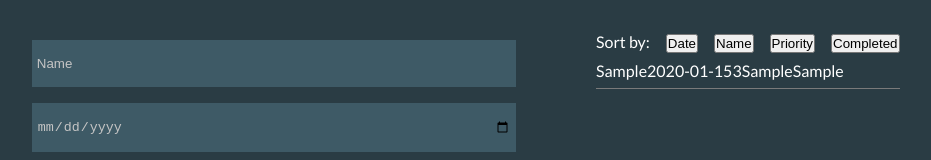
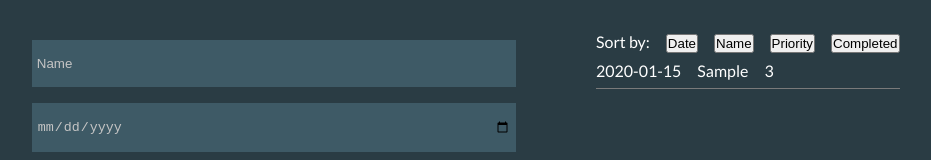
Before and after one commit to Muiqqq/Deadline-App-Frontend, a React (Create React App) app in the folder deadline-app/: page / in a window 1280 px wide. Both pictures are taken after typing "Sample", "2020-01-15", "Sample", "Sample" into the empty fields and a click on the button "Add". Shown: the top 160 px of the page, without its empty margins (5-936 px from the left). Built offline with nearby package versions, Linux system fonts and the light colour scheme.

Commit message:
Add functionality to Todo component to show date and priority.

```diff
--- a/deadline-app/src/components/Todo.js
+++ b/deadline-app/src/components/Todo.js
@@ -1,7 +1,13 @@
 import React from 'react';
 
 const Todo = ({ todo }) => {
-  return <li className='todo-item'>{todo}</li>;
+  return (
+    <li className='todo-item'>
+      <p>{todo[1]}</p>
+      <p>{todo[0]}</p>
+      <p>{todo[2]}</p>
+    </li>
+  );
 };
 
 export default Todo;
--- a/deadline-app/src/scss/Main.scss
+++ b/deadline-app/src/scss/Main.scss
@@ -11,7 +11,7 @@ $bg-color: #2a3c44;
 body {
   color: #fff;
   background-color: $bg-color;
-  font-family: "Lato", sans-serif;
+  font-family: 'Lato', sans-serif;
 }
 
 ul {
@@ -83,6 +83,11 @@ ul {
       padding-bottom: 0.5rem;
       padding-top: 0.5rem;
       border-bottom: 1px solid rgb(122, 122, 122);
+
+      p {
+        display: inline-block;
+        padding-right: 1rem;
+      }
     }
   }
 }
```
